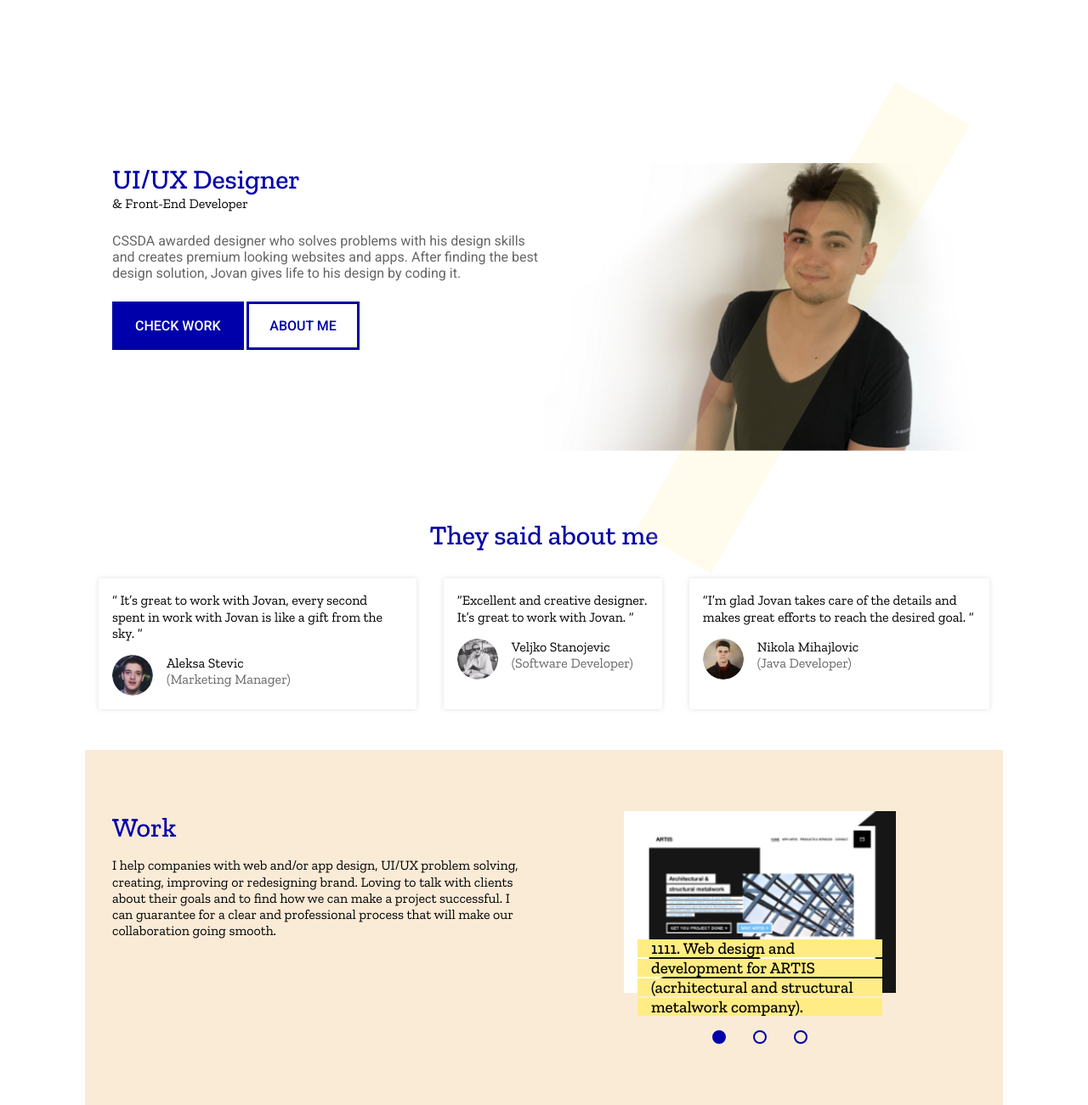
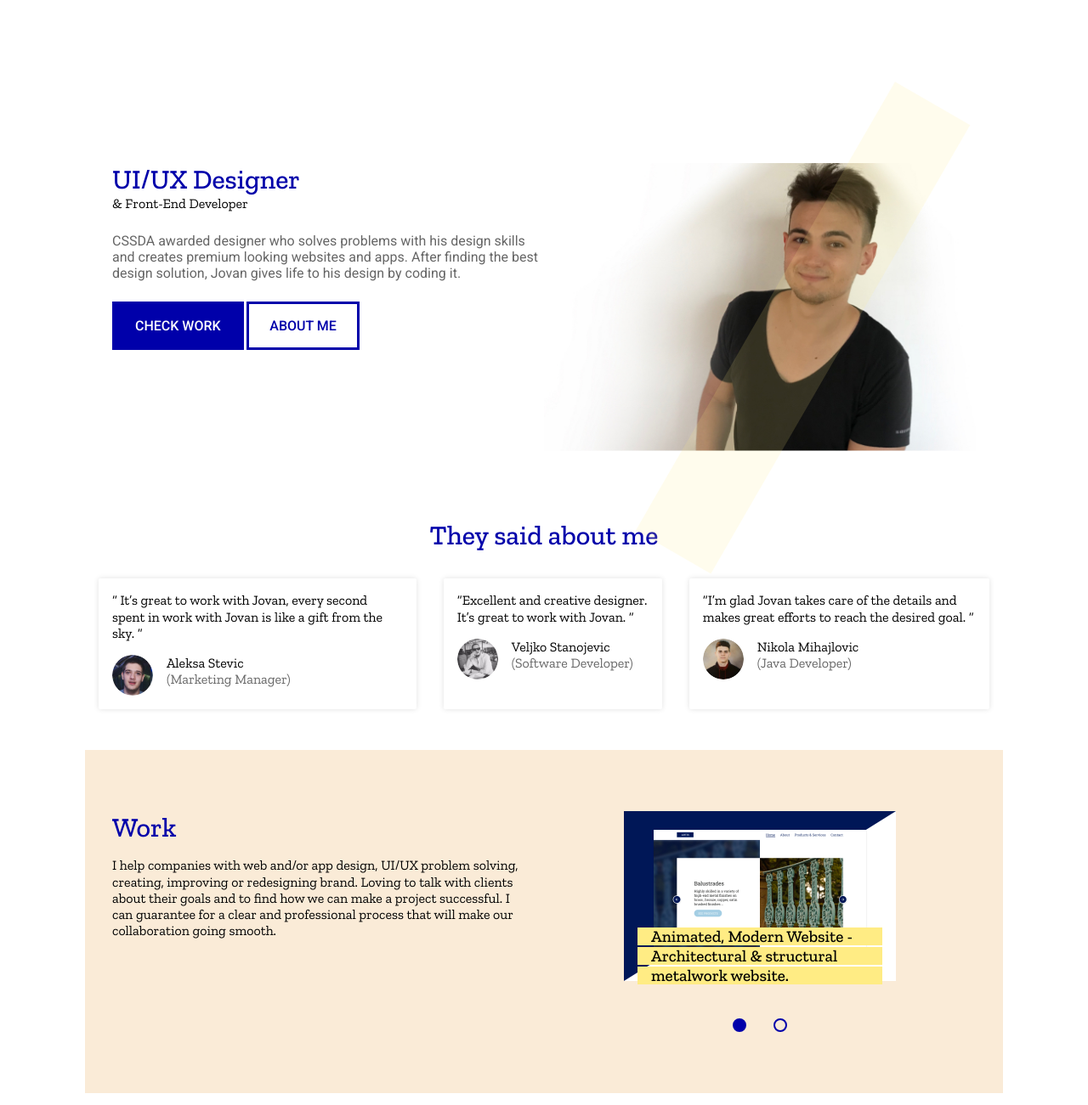
Before and after one commit to jovansavic/jovan.design, a Jekyll site: the page built from _pages/index.html, in a window 1280 px wide. Shown: the whole page at 85% size. Built offline with Jekyll 4.4.1, drawn with Linux system fonts in a browser that asks for light colours.

Commit message:
[UPDATE]: Projects.

```diff
--- a/_config.yml
+++ b/_config.yml
@@ -36,6 +36,10 @@ plugins:
   - jekyll-sitemap
   - jekyll-seo-tag
 
+collections:
+  projects:
+    output: true
+    permalink: /work/:path/
 
 include: ["_pages"]
 
--- a/_includes/home/work.html
+++ b/_includes/home/work.html
@@ -10,57 +10,30 @@
 	<div class="w-md-50">
 
 		<div class="project-wrap" data-slider>
-
-			<a href="#" class="project" data-slider-unit>
-				<img src="{{site.baseurl}}/assets/img/project_thumb.jpg" alt="{{site.title}}" title="{{site.title}}">
+			{% assign sorted_projects = (site.projects | sort: 'place') | reverse %}
+			{% for project in sorted_projects %}
+				<a href="{{site.baseurl}}{{project.url}}" class="project" data-slider-unit>
+				<img src="{{site.baseurl}}/assets/img/projects/{{ project.thumbnail}}" alt="{{ project.name }} | {{ project.description }}" title="{{ project.name }}">
 				<div class="cool-text project-text" data-bgc="#FFEC84">
 					<div class="span-wrap" data-animate>
 						<span></span>
 					</div>
 					<p class="text paragraph big">
-						1111. Web design and development
-						for ARTIS (acrhitectural and
-						structural metalwork
-						company).
+						{{ project.name }} - {{ project.description }}
 					</p>
 				</div>
 			</a >
-			<a href="#" class="project" data-slider-unit>
-				<img src="{{site.baseurl}}/assets/img/project_thumb.jpg" alt="{{site.title}}" title="{{site.title}}">
-				<div class="cool-text project-text" data-bgc="#FFEC84">
-					<div class="span-wrap" data-animate>
-						<span></span>
-					</div>
-					<p class="text paragraph big">
-						2222. Web design and development
-						for ARTIS (acrhitectural and
-						structural metalwork
-						company).
-					</p>
-				</div>
-			</a >
-			<a href="#" class="project" data-slider-unit>
-				<img src="{{site.baseurl}}/assets/img/project_thumb.jpg" alt="{{site.title}}" title="{{site.title}}">
-				<div class="cool-text project-text" data-bgc="#FFEC84">
-					<div class="span-wrap" data-animate>
-						<span></span>
-					</div>
-					<p class="text paragraph big">
-						3333. Web design and development
-						for ARTIS (acrhitectural and
-						structural metalwork
-						company).
-					</p>
-				</div>
-			</a >
+			{% endfor %}
+
 
 			<span class="left"></span>
 			<span class="right"></span>
 
 			<aside class="controls" data-slider-controls>
+				{% assign sorted_projects = (site.projects | sort: 'place') | reverse %}
+				{% for project in sorted_projects %}
 				<span></span>
-				<span></span>
-				<span></span>
+				{% endfor %}
 			</aside>
 		</div>
 
```
Also changed, not shown: _projects/artis-website.html (added, +12 -0 lines), _projects/print-that-mobile-app-design.html (added, +12 -0 lines), assets/img/projects/artis.jpg (added), assets/img/projects/be productive.jpg (added), assets/img/projects/cofee shop.jpg (added), assets/img/projects/print-that.jpg (added).
